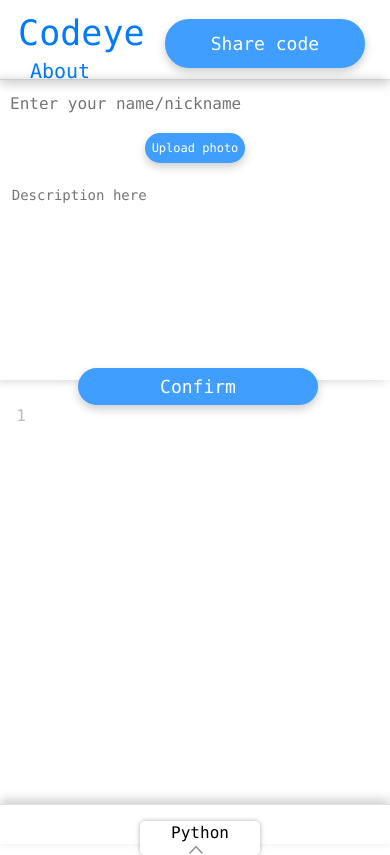
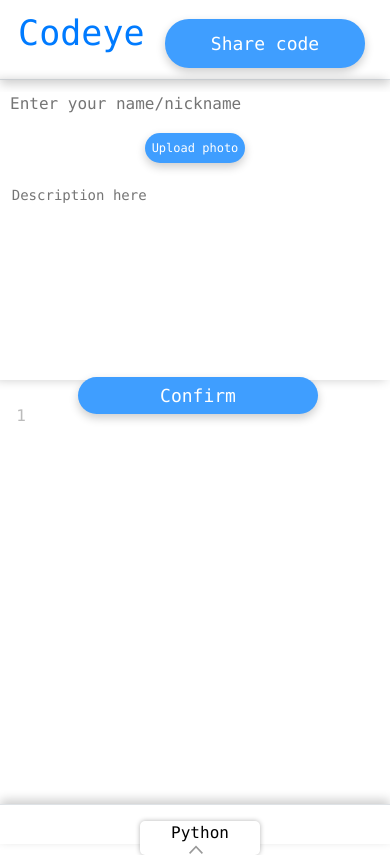
Before and after one commit to denisputnov/codeye, a Flask app: page /add_code in a window 390 px wide; the page is wider, and only the part inside the window is pictured. Run offline with Flask 2, Linux system fonts and the light colour scheme; some libraries are stand-ins or nearby versions.

Commit message:
без about

```diff
--- a/static/css/style.css
+++ b/static/css/style.css
@@ -807,20 +807,18 @@ button:focus {
     .button_confirm{
         position: relative;
         left: 20%;
-        bottom: 52%;
+        bottom: 51%;
     }
     .nav_footer{
         height: 40px;
     }
     .nav_about{
-        position: relative;
-        bottom: 12px;
-        right:10px;
+        display: none;
     }
     .nav_button_share_code{
         position: relative;
         bottom: 40px;
-        left: 15px;
+        left: 70px;
     }
     .nav_codeye_button{
         position: relative;
```
